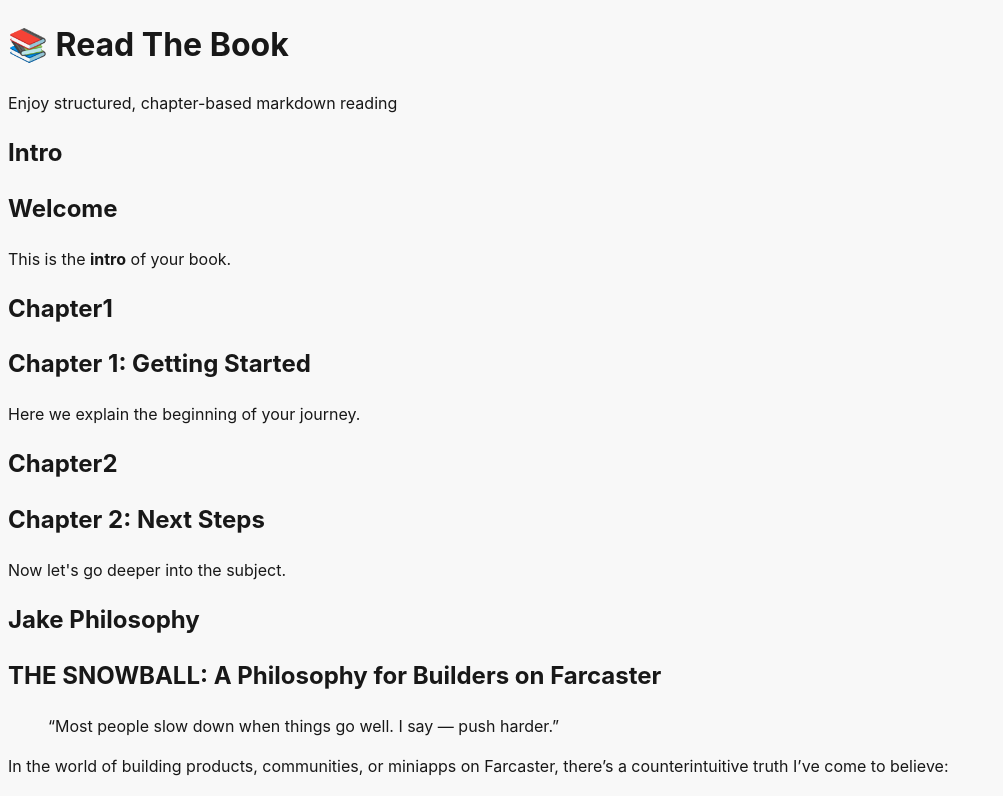
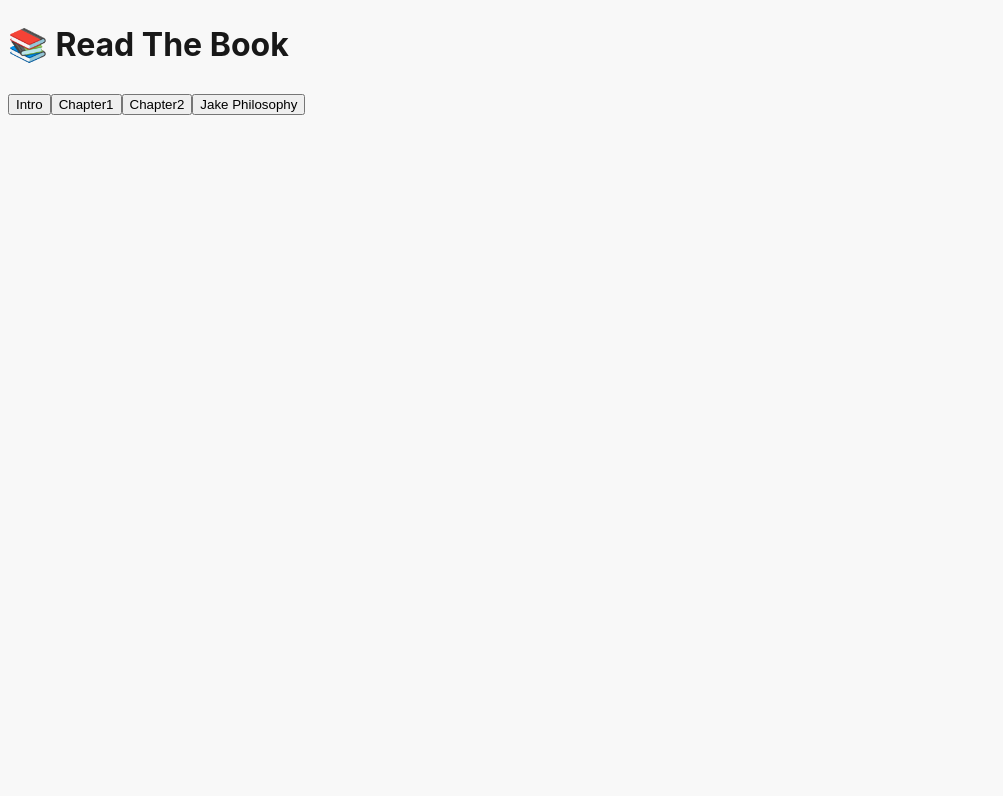
Before and after one commit to K1mc4n/ReadTheBook, a React (Vite) app: page / in a window 1280 px wide. Shown: the top 796 px of the page, without its empty margins (0-1003 px from the left). Built offline with nearby package versions, Linux system fonts and the light colour scheme; what @farcaster/frame-wagmi-connector, wagmi would draw is missing.

Commit message:
Update App.tsx

```diff
--- a/src/App.tsx
+++ b/src/App.tsx
@@ -4,37 +4,42 @@
 const fileNames = ['intro.md', 'chapter1.md', 'chapter2.md', 'JakePhilosophy.md'];
 
 function App() {
-  const [markdownContent, setMarkdownContent] = useState<Record<string, string>>({});
+  const [selectedFile, setSelectedFile] = useState<string | null>(null);
+  const [markdown, setMarkdown] = useState<string>('');
 
   useEffect(() => {
-    fileNames.forEach((file) => {
-      fetch(`/content/${file}`)
+    if (selectedFile) {
+      fetch(`/content/${selectedFile}`)
         .then((res) => res.text())
-        .then((text) => {
-          setMarkdownContent((prev) => ({ ...prev, [file]: text }));
-        });
-    });
-  }, []);
+        .then(setMarkdown);
+    }
+  }, [selectedFile]);
 
   return (
-    <div className="min-h-screen bg-gray-50 text-gray-800 font-sans">
-      {/* Header */}
-      <header className="bg-white shadow px-6 py-4 sticky top-0 z-10">
-        <h1 className="text-2xl font-bold">📚 Read The Book</h1>
-        <p className="text-gray-500">Enjoy structured, chapter-based markdown reading</p>
-      </header>
+    <div className="min-h-screen bg-gray-50 text-gray-800 font-sans px-4 py-8 max-w-4xl mx-auto">
+      <h1 className="text-3xl font-bold mb-6 text-center">📚 Read The Book</h1>
 
-      {/* Main Content */}
-      <main className="px-4 py-8 max-w-3xl mx-auto">
+      {/* Daftar Bab */}
+      <div className="flex flex-wrap gap-3 mb-6 justify-center">
         {fileNames.map((file) => (
-          <article key={file} className="mb-12">
-            <h2 className="text-xl font-semibold mb-2">{formatTitle(file)}</h2>
-            <div className="prose prose-lg">
-              <ReactMarkdown>{markdownContent[file]}</ReactMarkdown>
-            </div>
-          </article>
+          <button
+            key={file}
+            onClick={() => setSelectedFile(file)}
+            className={`px-4 py-2 rounded border ${
+              selectedFile === file ? 'bg-blue-600 text-white' : 'bg-white text-blue-600 border-blue-600'
+            } hover:bg-blue-500 hover:text-white transition`}
+          >
+            {formatTitle(file)}
+          </button>
         ))}
-      </main>
+      </div>
+
+      {/* Konten Markdown */}
+      {selectedFile && (
+        <div className="prose prose-lg bg-white p-6 rounded shadow">
+          <ReactMarkdown>{markdown}</ReactMarkdown>
+        </div>
+      )}
     </div>
   );
 }
```
